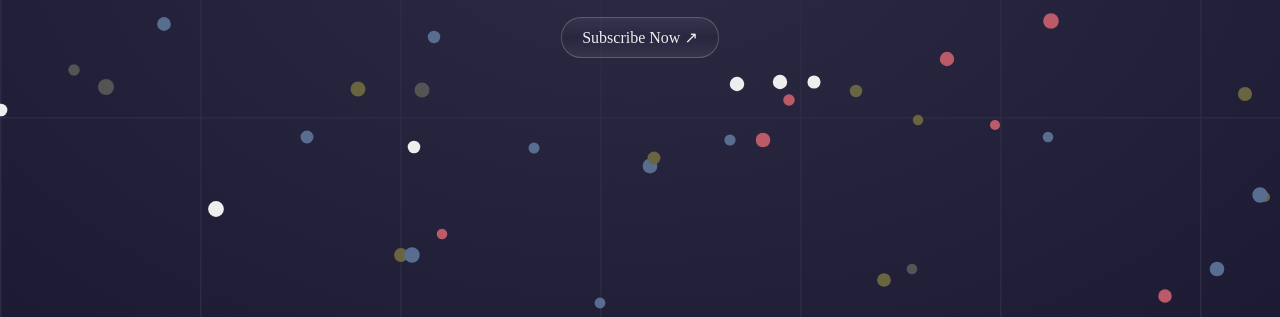
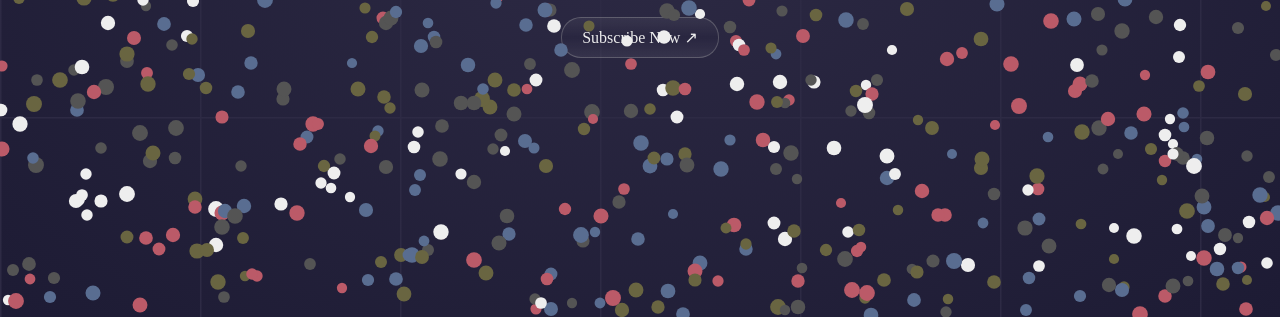
Before and after one commit to codinglentera/Juan-dan-rico, a plain HTML site: page index.html in a window 1280 px wide. Shown: the part 483-800 px from the top of the page. Drawn offline with Linux system fonts and the light colour scheme.

Commit message:
Increase dot generation from 100 to 1000

```diff
--- a/index.html
+++ b/index.html
@@ -151,7 +151,7 @@ canvas.height = canvas.offsetHeight;
 const ctx = canvas.getContext('2d');
 let dots = [];
 const arrayColors = ['#eee', '#545454', '#596d91', '#bb5a68', '#696541'];
-for (let index = 0; index < 100; index++) {
+for (let index = 0; index < 1000; index++) {
     dots.push({
         x:  Math.floor(Math.random() * canvas.width),
         y:  Math.floor(Math.random() * canvas.height),
```
